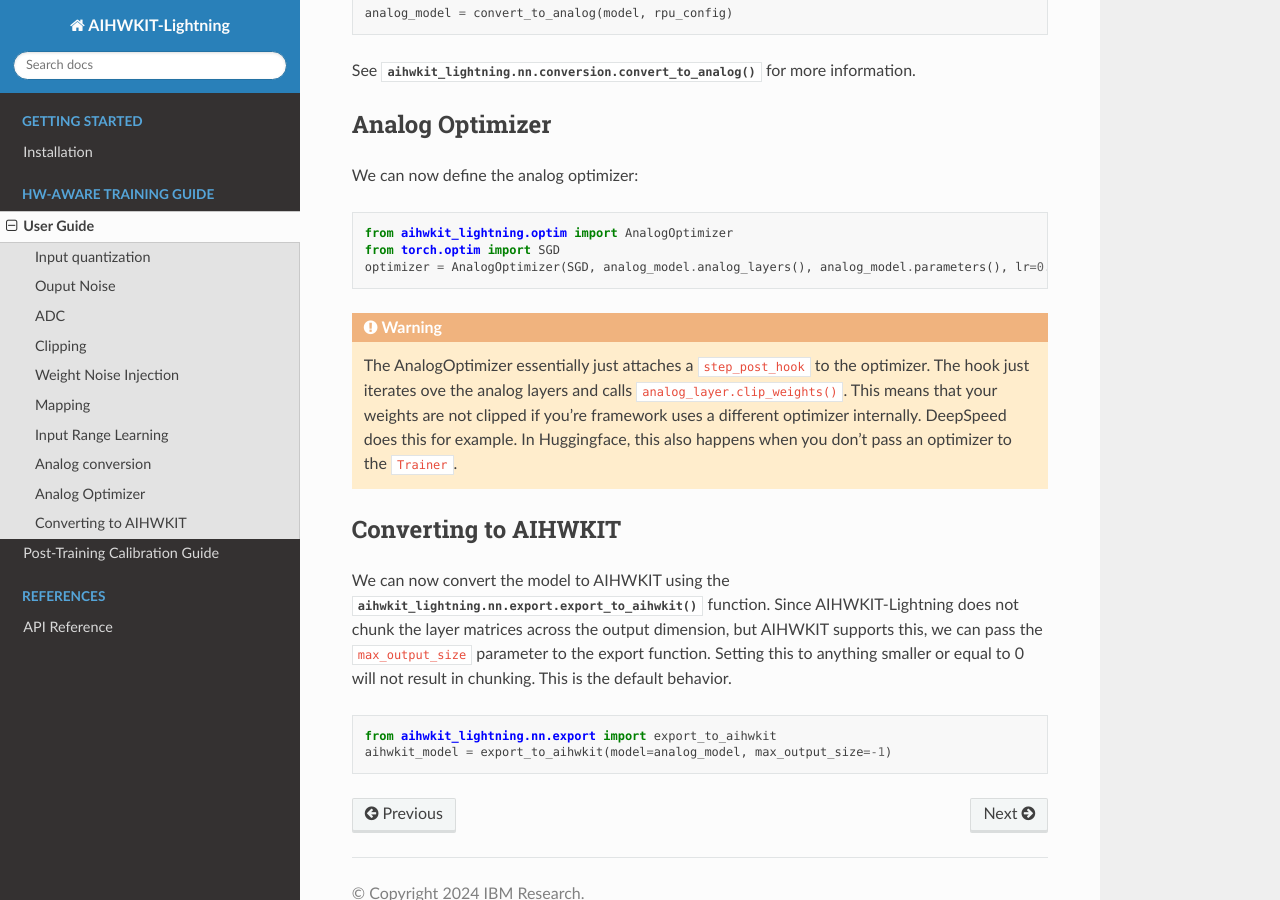
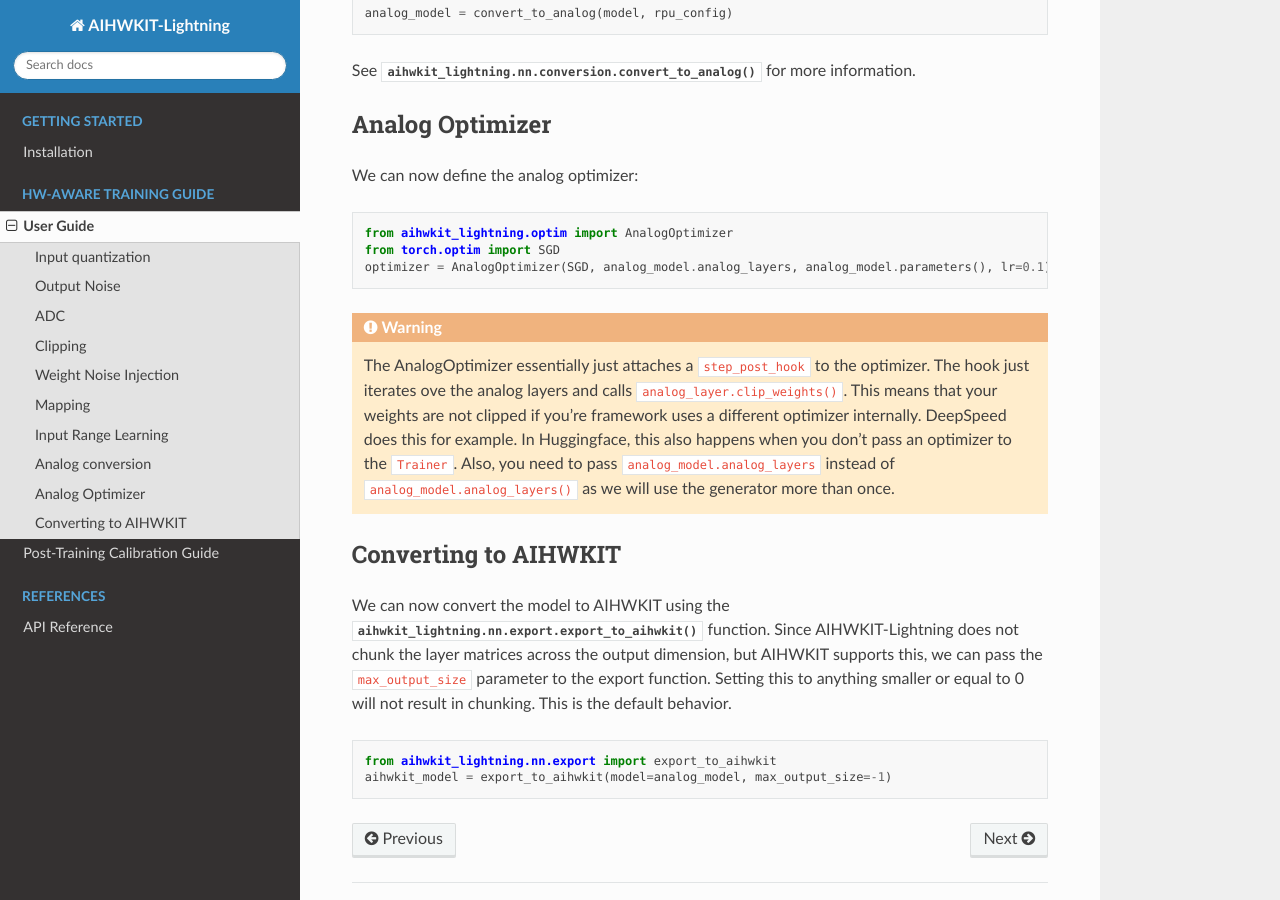
Before and after one commit to IBM/aihwkit-lightning, a Sphinx documentation site: the page built from docs/source/user_guide.rst, in a window 1280 px wide and 900 px high, scrolled down 4468 px. Built offline with Sphinx 7.4.7 and the Read the Docs theme 3.1.0, drawn with Linux system fonts in a browser that asks for light colours; some of the changed text lies outside the part shown.

Commit message:
fix minor bugs
Signed-off-by: Julian Buechel <jub@zurich.ibm.com>

```diff
--- a/docs/source/user_guide.rst
+++ b/docs/source/user_guide.rst
@@ -58,7 +58,7 @@
 The values :math:`\beta^\text{inp. quant}` are learnable variables defined per tile (one layer can be chunked into multiple tiles along the input dimension). If we don't chunk, we have one tile per layer.
 In our example, we did :code:`rpu_config.forward.inp_res = 2**8 - 2`, meaning that we want to use 8-bit input quantization. This effectively results in having values in :math:`[-127, 127]` for the input quantization.
 
-Ouput Noise
+Output Noise
 -----------
 
 We also make use of output noise. This noise is injected after the MVM, and before the values are fed into the Analog to Digital Converter (ADC) (if the ADC is defined).
@@ -212,13 +212,15 @@
 
     from aihwkit_lightning.optim import AnalogOptimizer
     from torch.optim import SGD
-    optimizer = AnalogOptimizer(SGD, analog_model.analog_layers(), analog_model.parameters(), lr=0.1)
+    optimizer = AnalogOptimizer(SGD, analog_model.analog_layers, analog_model.parameters(), lr=0.1)
 
 .. warning::
     The AnalogOptimizer essentially just attaches a :code:`step_post_hook` to the optimizer. The hook just
     iterates ove the analog layers and calls :code:`analog_layer.clip_weights()`.
     This means that your weights are not clipped if you're framework uses a different optimizer internally.
     DeepSpeed does this for example. In Huggingface, this also happens when you don't pass an optimizer to the :code:`Trainer`.
+    Also, you need to pass :code:`analog_model.analog_layers` instead of :code:`analog_model.analog_layers()`
+    as we will use the generator more than once.
 
 Converting to AIHWKIT
 ---------------------
```
Also changed, not shown: 2 other files.
